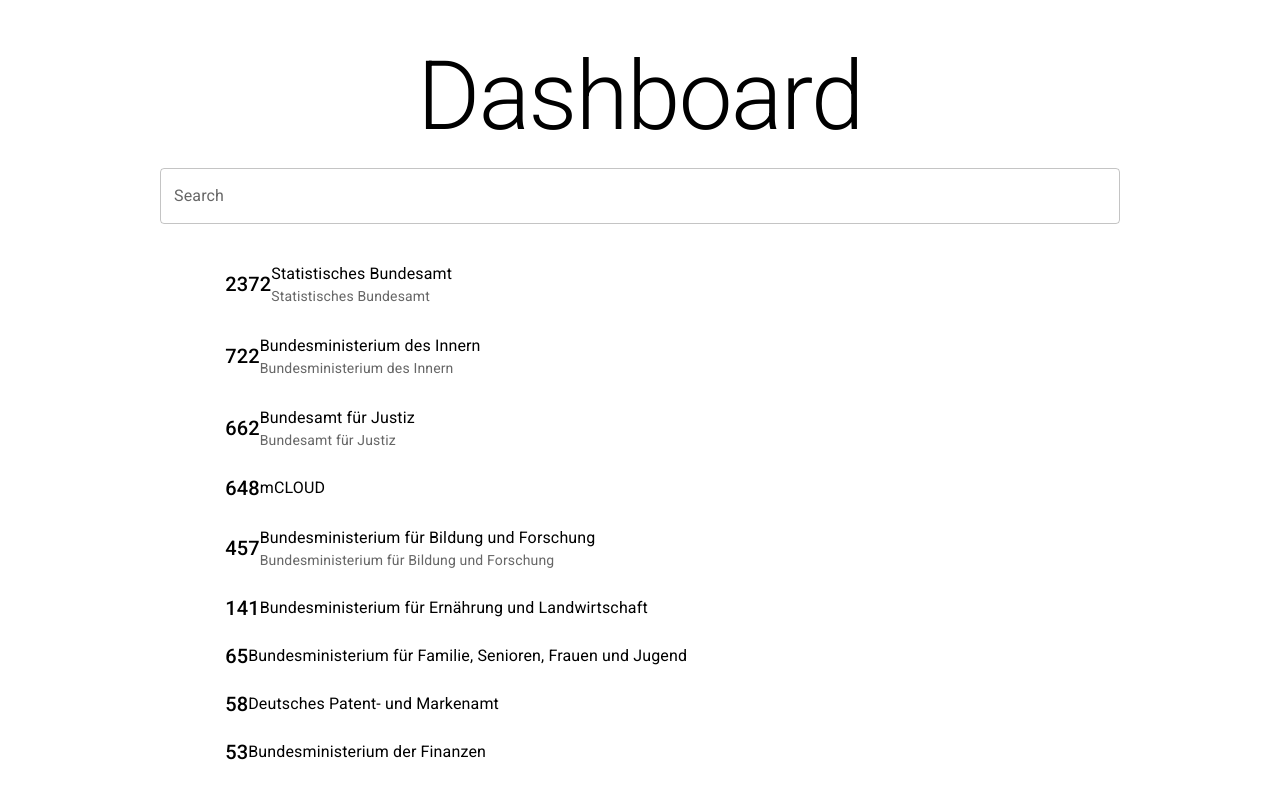
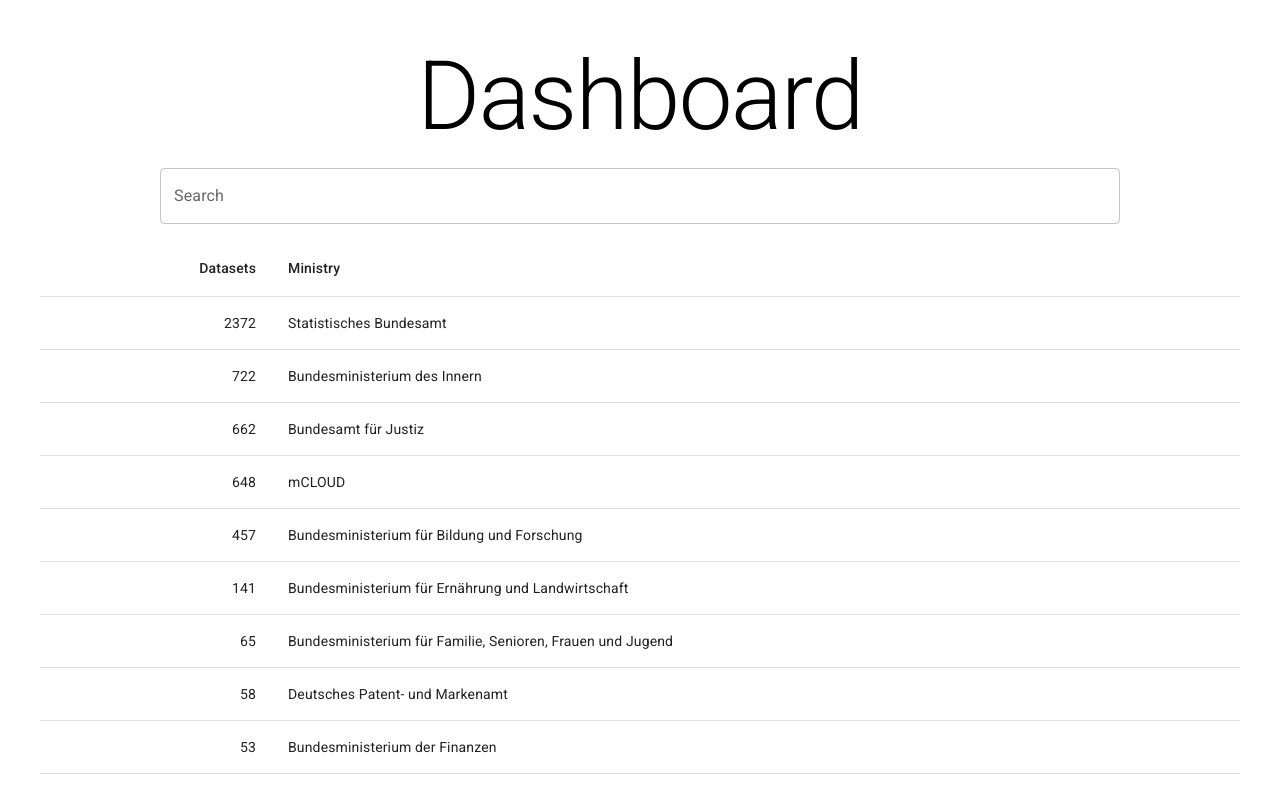
Before and after one commit to PeterNitsche/govdata-dashboard, a React (Vite) app: page / in a window 1280 px wide. Shown: the top 792 px of the page. Built offline with nearby package versions, Linux system fonts and the light colour scheme; data requests are answered from the project's data file.

Commit message:
use table component instead of list

```diff
--- a/src/App.css
+++ b/src/App.css
@@ -7,5 +7,4 @@
   max-width: 80rem;
   margin: 0 auto;
   padding: 2rem;
-  text-align: center;
 }
--- a/src/dashboard/Dashboard.tsx
+++ b/src/dashboard/Dashboard.tsx
@@ -2,10 +2,12 @@
 import { fetchMinistryDatasets } from "./Dashboard.queries";
 import { useState } from "react";
 import {
-  List,
-  ListItem,
-  ListItemText,
   Stack,
+  Table,
+  TableBody,
+  TableCell,
+  TableHead,
+  TableRow,
   TextField,
   Typography,
 } from "@mui/material";
@@ -38,20 +40,27 @@
       />
       {status === "pending" && <p>Loading...</p>}
       {status === "error" && <p>Error while loading the data!</p>}
-      <List>
-        {status === "success" &&
-          data?.map((ministry) => (
-            <ListItem key={ministry.department}>
-              <Typography variant="h6" component={"p"}>
-                {ministry.datasets}
-              </Typography>
-              <ListItemText
-                primary={ministry.department}
-                secondary={ministry.description}
-              />
-            </ListItem>
-          ))}
-      </List>
+
+      {status === "success" && (
+        <Table aria-label="Available datasets by ministry">
+          <TableHead>
+            <TableRow>
+              <TableCell align="right" width={200}>
+                Datasets
+              </TableCell>
+              <TableCell>Ministry</TableCell>
+            </TableRow>
+          </TableHead>
+          <TableBody>
+            {data?.map((ministry) => (
+              <TableRow key={ministry.department}>
+                <TableCell align="right">{ministry.datasets}</TableCell>
+                <TableCell>{ministry.department}</TableCell>
+              </TableRow>
+            ))}
+          </TableBody>
+        </Table>
+      )}
     </Stack>
   );
 }
```
